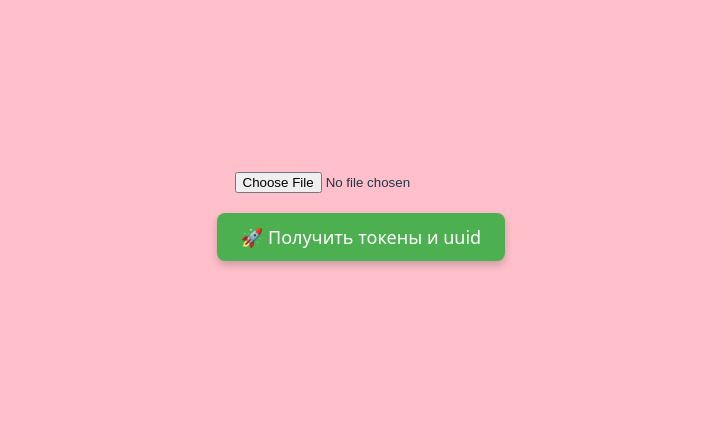
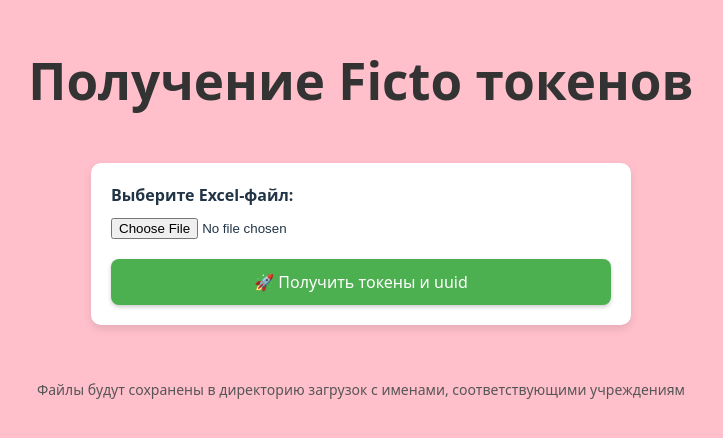
Before and after one commit to shika7200/my-tokens-app, a React (Vite) app: page / in a window 1280 px wide. Shown: the part 184-622 px from the top of the page, without its empty margins (279-1002 px from the left). Built offline with nearby package versions, Linux system fonts and the light colour scheme.

Commit message:
вот теперь точно access, refresh и uuid получаю!

```diff
--- a/src/App.tsx
+++ b/src/App.tsx
@@ -1,104 +1,140 @@
-import React, { useState } from 'react';
+import React, { useState, useRef, ChangeEvent, DragEvent } from 'react';
+import axios from 'axios';
 import * as XLSX from 'xlsx';
 
 const App: React.FC = () => {
-  const [loading, setLoading] = useState(false);
-  const [file, setFile] = useState<File | null>(null);
+  const [isProcessing, setIsProcessing] = useState(false);
+  const [processedCount, setProcessedCount] = useState(0);
+  const [totalCount, setTotalCount] = useState(0);
+  const [errorEmails, setErrorEmails] = useState<string[]>([]);
+  const fileInputRef = useRef<HTMLInputElement>(null);
 
-  const handleFileUpload = (e: React.ChangeEvent<HTMLInputElement>) => {
-    if (e.target.files) {
-      setFile(e.target.files[0]);
+  const handleFileSelect = async (e: ChangeEvent<HTMLInputElement>) => {
+    const file = e.target.files?.[0];
+    if (file) {
+      await processFile(file);
     }
   };
 
-  const handleProcessFile = async () => {
-    if (!file) {
-      alert('Пожалуйста, выберите файл!');
-      return;
+  const handleDrop = async (e: DragEvent<HTMLDivElement>) => {
+    e.preventDefault();
+    if (e.dataTransfer.files && e.dataTransfer.files.length > 0) {
+      const file = e.dataTransfer.files[0];
+      if (!file.name.toLowerCase().endsWith('.xlsx')) {
+        alert('Пожалуйста, выберите файл в формате .xlsx');
+      } else {
+        await processFile(file);
       }
+      e.dataTransfer.clearData();
+    }
+  };
 
-    setLoading(true);
+  const processFile = async (file: File) => {
+    setIsProcessing(true);
+    setProcessedCount(0);
+    setErrorEmails([]);
+    try {
+      // Чтение Excel-файла
+      const arrayBuffer = await file.arrayBuffer();
+      const workbook = XLSX.read(arrayBuffer, { type: 'array' });
+      const worksheet = workbook.Sheets[workbook.SheetNames[0]];
+      const rows: any[] = XLSX.utils.sheet_to_json(worksheet, { defval: "" });
+      setTotalCount(rows.length);
+      console.log('Найдено строк:', rows.length);
 
-    const reader = new FileReader();
-
-    reader.onload = async (event) => {
-      const data = event.target?.result;
-      const workbook = XLSX.read(data, { type: 'binary' });
-      const worksheet = workbook.Sheets[workbook.SheetNames[0]];
-      const jsonData: any[] = XLSX.utils.sheet_to_json(worksheet, { defval: '' });
-
-      for (let i = 0; i < jsonData.length; i++) {
-        const login = jsonData[i]['лигин_ficto'];
-        const password = jsonData[i]['пароль_ficto'];
-
-        if (!login || !password || login === 'лигин_ficto') continue;
-
+      const resultsData: any[][] = [];
+      for (const row of rows) {
+        // Проверьте, что названия колонок соответствуют тому, что в вашем Excel
+        const email: string = row["логин_ficto"] || row["Email"] || row["email"] || "";
+        const password: string = row["пароль_ficto"] || row["Password"] || row["password"] || "";
+        if (!email || !password) {
+          console.warn(`Пропуск строки, отсутствуют данные: email="${email}" password="${password}"`);
+          setProcessedCount(prev => prev + 1);
+          setErrorEmails(prev => [...prev, email || "(неизвестный email)"]);
+          continue;
+        }
+        console.log(`Обработка пользователя: ${email}`);
         try {
-          const response = await fetch('/api/client/auth/login', {
-            method: 'POST',
-            headers: { 'Content-Type': 'application/json' },
-            body: JSON.stringify({
-              email: login,
+          // 1. Авторизация (login)
+          const loginData = {
+            email: email,
             password: password,
             remember_me: false,
             browser: {
-                name: 'chrome',
-                version: '134.0.0',
+              name: "chrome",
+              version: "134.0.0",
               versionNumber: 134,
               mobile: false,
-                os: 'Windows 10',
-              },
-            }),
+              os: "Windows 10"
+            }
+          };
+
+          const loginRes = await axios.post('https://api.ficto.ru/client/auth/login', loginData);
+          const { access_token, refresh_token } = loginRes.data;
+          console.log(`Получены токены для ${email}:`, { access_token, refresh_token });
+
+          // Запрос на grants
+          const grantsRes = await axios.get('https://api.ficto.ru/client/grants?avalible=true&page=1', {
+            headers: { Authorization: `Bearer ${access_token}` }
           });
 
-          const result = await response.json();
+          // Извлекаем uuid из свойства items
+          let uuid = "";
+          if (grantsRes.data && Array.isArray(grantsRes.data.items) && grantsRes.data.items.length > 0) {
+            uuid = grantsRes.data.items[0].uuid;
+          }
+          if (!uuid) {
+            throw new Error("UUID не найден");
+          }
+          console.log(`Получен uuid для ${email}:`, uuid);
+          // 3. Получение 19 init_token из workspace
+          const initTokens: string[] = [];
+          for (let i = 2; i <= 20; i++) {
+            const workspaceRes = await axios.get(`https://api.ficto.ru/client/workspace/${uuid}/${i}`, {
+              headers: { Authorization: `Bearer ${access_token}` }
+            });
+            // Пробуем разные варианты получения токена
+            const tokenValue = workspaceRes.data?.init_token || workspaceRes.data?.token || (workspaceRes.data?.data ? workspaceRes.data.data.init_token : "");
+            if (!tokenValue) {
+              console.warn(`Init token не найден для ${email} на запросе ${i}`);
+              throw new Error(`Init token не найден для запроса ${i}`);
+            }
+            initTokens.push(tokenValue);
+          }
+          console.log(`Получены init_token для ${email}:`, initTokens);
 
-          if (result.status) {
-            const access_token = result.access_token;
-            const refresh_token = result.refresh_token;
-
-            // ✅ индивидуальные токены
-            jsonData[i]['access_token'] = access_token;
-            jsonData[i]['refresh_token'] = refresh_token;
-
-            // ✅ получаем UUID
-            const uuidResponse = await fetch('/api/client/grants?avalible=true&page=1', {
-              headers: {
-                Authorization: `Bearer ${access_token}`,
-              },
-            });
-
-            const uuidJson = await uuidResponse.json();
-            const uuid = uuidJson?.items?.[0]?.uuid;
-            jsonData[i]['uuid'] = uuid || 'uuid не найден';
-          } else {
-            jsonData[i]['access_token'] = 'Ошибка';
-            jsonData[i]['refresh_token'] = 'Ошибка';
-            jsonData[i]['uuid'] = 'Ошибка';
-          }
-        } catch (error) {
-          jsonData[i]['access_token'] = 'Ошибка';
-          jsonData[i]['refresh_token'] = 'Ошибка';
-          jsonData[i]['uuid'] = 'Ошибка';
+          resultsData.push([email, access_token, refresh_token, uuid, ...initTokens]);
+        } catch (userError: any) {
+          console.error(`Ошибка при обработке пользователя ${email}:`, userError);
+          setErrorEmails(prev => [...prev, email]);
+        } finally {
+          setProcessedCount(prev => prev + 1);
         }
       }
 
-      const newWorksheet = XLSX.utils.json_to_sheet(jsonData);
-      const newWorkbook = XLSX.utils.book_new();
-      XLSX.utils.book_append_sheet(newWorkbook, newWorksheet, 'Обработано');
-
-      XLSX.writeFile(newWorkbook, 'обработанные_токены_и_uuid.xlsx');
-
-      setLoading(false);
-      alert('Файл успешно обработан и скачан!');
-    };
-
-    reader.readAsBinaryString(file);
+      // Формирование выходного Excel-файла
+      const headerRow = ["Email", "Access Token", "Refresh Token", "UUID"];
+      for (let j = 2; j <= 20; j++) {
+        headerRow.push(`Init Token ${j}`);
+      }
+      const outputData = [headerRow, ...resultsData];
+      const outSheet = XLSX.utils.aoa_to_sheet(outputData);
+      const outBook = XLSX.utils.book_new();
+      XLSX.utils.book_append_sheet(outBook, outSheet, "Results");
+      const dateStr = new Date().toISOString().slice(0, 10); // ГГГГ-ММ-ДД
+      const outputFileName = `Результаты_${dateStr}.xlsx`;
+      XLSX.writeFile(outBook, outputFileName);
+      console.log("Файл сохранён как:", outputFileName);
+    } catch (e: any) {
+      console.error("Ошибка при обработке файла:", e);
+      alert("Произошла ошибка при обработке файла. Проверьте консоль для деталей.");
+    } finally {
+      setIsProcessing(false);
+    }
   };
 
   return (
-    <div
-      style={{
+    <div style={{
       height: '100vh',
       width: '100vw',
       display: 'flex',
@@ -106,26 +142,83 @@
       justifyContent: 'center',
       alignItems: 'center',
       backgroundColor: '#ffc0cb',
-        gap: '20px',
+      gap: '20px'
+    }}>
+      <h1 style={{ color: '#333', textAlign: 'center' }}>Получение Ficto токенов</h1>
+
+      <div style={{
+        backgroundColor: 'white',
+        padding: '20px',
+        borderRadius: '10px',
+        boxShadow: '0 4px 8px rgba(0,0,0,0.1)',
+        width: '80%',
+        maxWidth: '500px'
+      }}>
+        <div style={{ marginBottom: '20px' }}>
+          <label htmlFor="fileUpload" style={{ display: 'block', marginBottom: '8px', fontWeight: 'bold' }}>
+            Выберите Excel-файл:
+          </label>
+          <input
+            id="fileUpload"
+            type="file"
+            accept=".xlsx, .xls"
+            onChange={handleFileSelect}
+            style={{ width: '100%' }}
+            ref={fileInputRef}
+          />
+        </div>
+
+        <button
+          onClick={() => fileInputRef.current?.click()}
+          disabled={isProcessing}
+          style={{
+            padding: '12px 24px',
+            fontSize: '16px',
+            color: '#fff',
+            backgroundColor: isProcessing ? '#aaa' : '#4CAF50',
+            border: 'none',
+            borderRadius: '8px',
+            boxShadow: '0 2px 4px rgba(0,0,0,0.2)',
+            cursor: isProcessing ? 'not-allowed' : 'pointer',
+            width: '100%',
           }}
         >
-      <input type="file" accept=".xlsx" onChange={handleFileUpload} />
-      <button
-        onClick={handleProcessFile}
-        disabled={loading || !file}
-        style={{
-          padding: '12px 24px',
-          fontSize: '18px',
-          color: '#fff',
-          backgroundColor: loading ? '#aaa' : '#4CAF50',
-          border: 'none',
-          borderRadius: '8px',
-          boxShadow: '0 4px 8px rgba(0,0,0,0.2)',
-          cursor: 'pointer',
-        }}
-      >
-        {loading ? 'Обработка...' : '🚀 Получить токены и uuid'}
+          {isProcessing ? 'Обработка...' : '🚀 Получить токены и uuid'}
         </button>
+
+        {isProcessing && (
+          <div style={{ marginTop: '20px', textAlign: 'center' }}>
+            <p>Обработано: {processedCount} из {totalCount}</p>
+            <div style={{
+              height: '20px',
+              backgroundColor: '#e0e0e0',
+              borderRadius: '10px',
+              overflow: 'hidden',
+              marginTop: '10px'
+            }}>
+              <div style={{
+                height: '100%',
+                width: `${totalCount ? (processedCount / totalCount) * 100 : 0}%`,
+                backgroundColor: '#4CAF50',
+                transition: 'width 0.3s'
+              }} />
+            </div>
+          </div>
+        )}
+      </div>
+
+      <div style={{ marginTop: '20px', color: '#555', fontSize: '14px', textAlign: 'center' }}>
+        <p>Файлы будут сохранены в директорию загрузок с именами, соответствующими учреждениям</p>
+      </div>
+
+      {errorEmails.length > 0 && !isProcessing && (
+        <div style={{ marginTop: '10px', color: 'red' }}>
+          <p>Не удалось обработать следующие аккаунты:</p>
+          <ul>
+            {errorEmails.map(email => <li key={email}>{email || "(неизвестный email)"}</li>)}
+          </ul>
+        </div>
+      )}
     </div>
   );
 };
```
Lines whose indentation alone changed are shown as unchanged.
